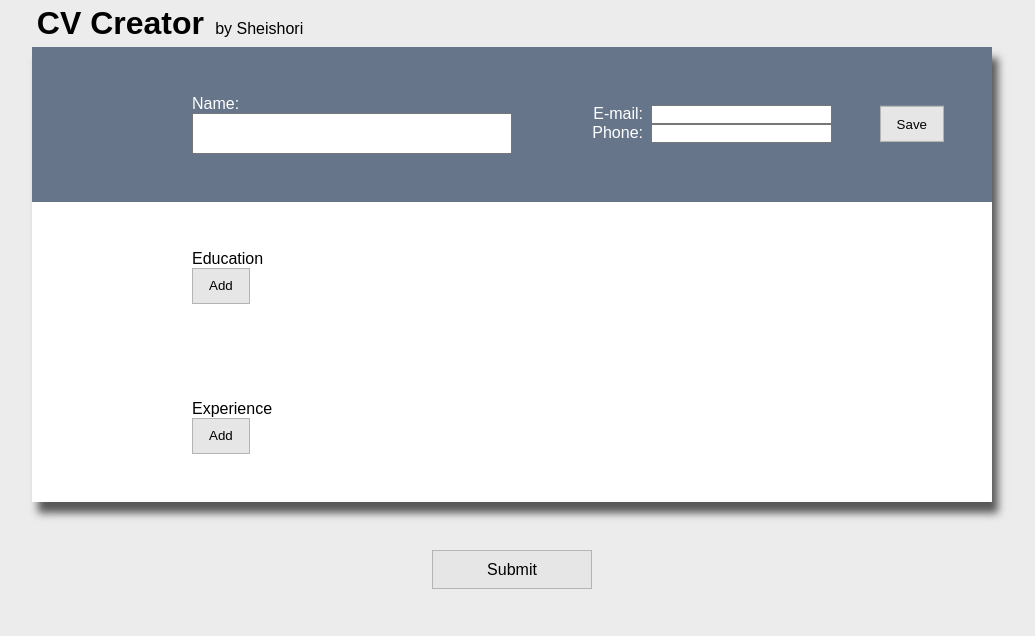
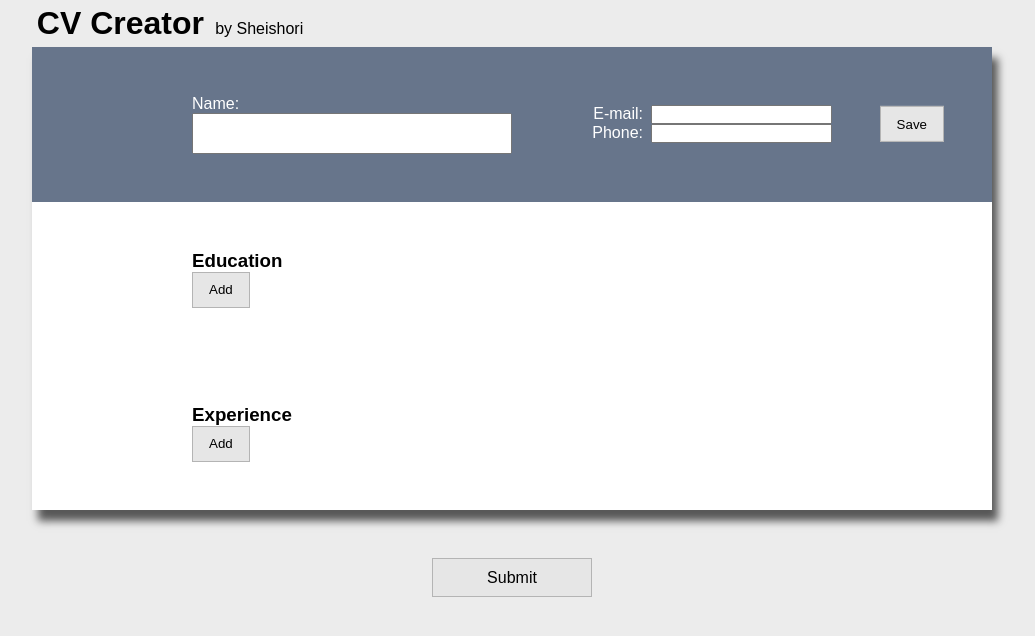
Before and after one commit to Sheishori/cv-creator, a React (Create React App) app: page / in a window 1280 px wide. Shown: the top 636 px of the page, without its empty margins (128-1163 px from the left). Built offline with nearby package versions, Linux system fonts and the light colour scheme.

Commit message:
Change headers to actual header elements

```diff
--- a/src/components/Education.js
+++ b/src/components/Education.js
@@ -154,7 +154,7 @@ class Education extends React.Component {
 
 		return (
 			<div id='Education'>
-				<p>Education</p>
+				<h3>Education</h3>
 				<ul>
 					{state.education.map((element) => {
 						return (
--- a/src/components/Experience.js
+++ b/src/components/Experience.js
@@ -178,7 +178,7 @@ class Experience extends React.Component {
 
 		return (
 			<div id='Experience'>
-				<p>Experience</p>
+				<h3>Experience</h3>
 				<ul>
 					{state.experience.map((element) => {
 						return (
```
